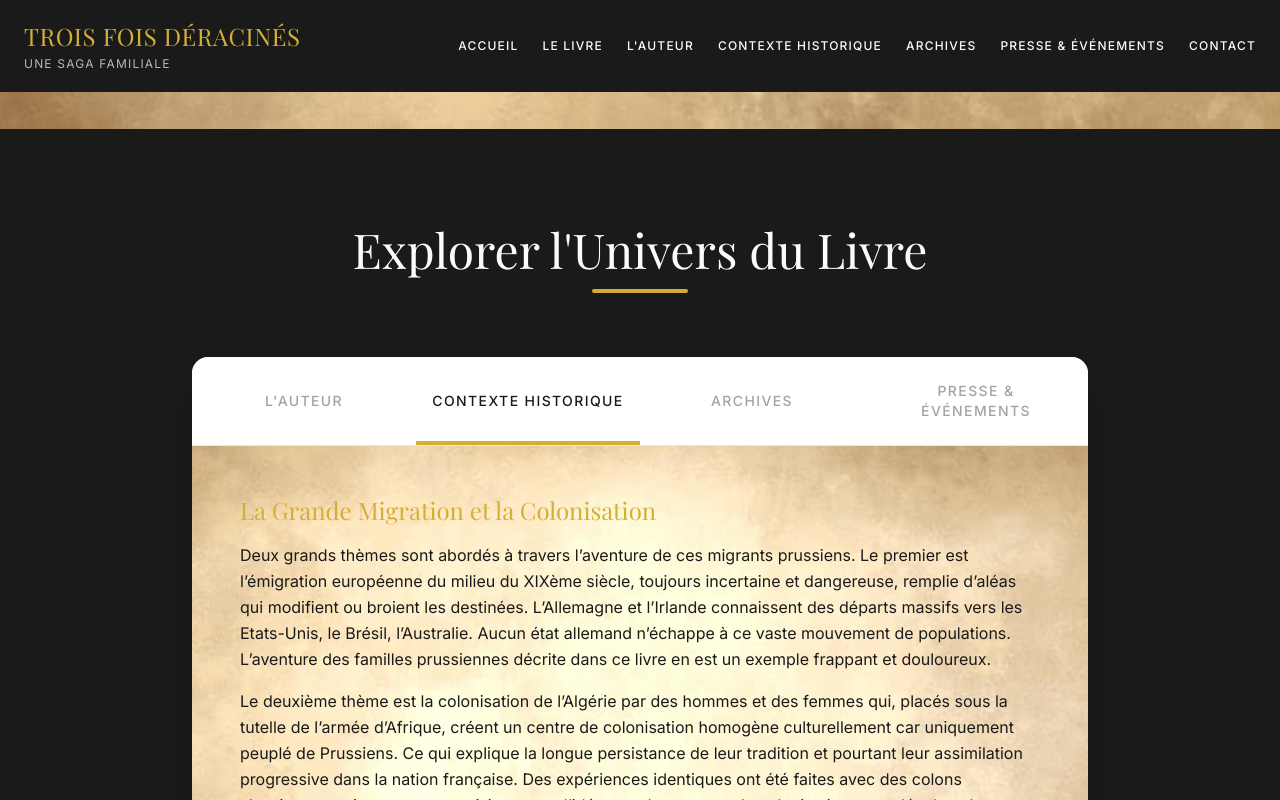
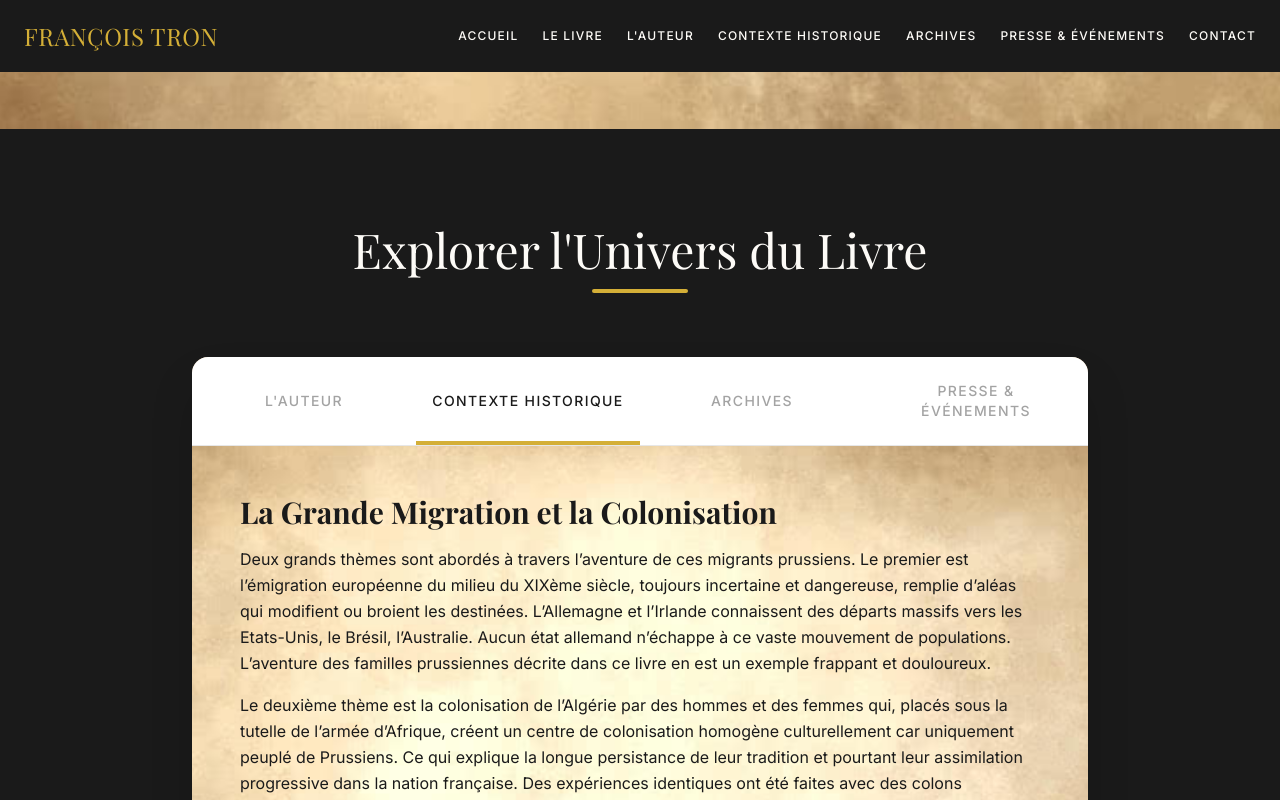
Before and after one commit to paulde-rose-cell/SITE-GRAND, a Next.js app: page / in a window 1280 px wide. Both pictures are taken after a click on the button "CONTEXTE HISTORIQUE". Shown: the part 3616-4416 px from the top of the page. Built offline with nearby package versions, Linux system fonts and the light colour scheme; a web font is replaced by a local one.

Commit message:
rectification du nom du livre et l'image d'accueil

```diff
--- a/src/app/layout.tsx
+++ b/src/app/layout.tsx
@@ -13,8 +13,8 @@ const inter = Inter({
 });
 
 export const metadata: Metadata = {
-  title: "Trois Fois Déracinés - Un roman de Jean-Paul Mauer",
-  description: "Une histoire vraie dans la tourmente de l'Histoire. Du Palatinat rhénan à la Déportation, jusqu'à l'Indépendance.",
+  title: "Des Prussiens en Algérie - Un roman de Jean-Paul Mauer",
+  description: "Découvrez la saga familiale de Jean-Paul Mauer, l'histoire vraie d'une famille prussienne à travers trois générations et trois exils, de l'Allemagne à l'Algérie, puis vers la France.",
 };
 
 export default function RootLayout({
--- a/src/components/Footer.tsx
+++ b/src/components/Footer.tsx
@@ -74,7 +74,7 @@ export function Footer() {
         <div className="pt-8 border-t border-[#FDFBF7]/10 flex flex-col md:flex-row justify-between items-center text-xs text-[#FDFBF7]/50">
           <p>© {new Date().getFullYear()} Jean-Paul Mauer. Tous droits réservés.</p>
           <p className="mt-2 md:mt-0">
-            Créé pour la publication de "Trois Fois Déracinés"
+            Créé pour la publication de "Des Prussiens en Algérie"
           </p>
         </div>
       </div>
--- a/src/components/Navbar.tsx
+++ b/src/components/Navbar.tsx
@@ -39,12 +39,9 @@ export function Navbar() {
     >
       <div className="container mx-auto px-4 md:px-6 flex items-center justify-between">
         {/* Logo / Title */}
-        <Link href="/" className="flex flex-col group">
-          <span className="font-serif text-[#D4AF37] text-xl md:text-2xl tracking-wide group-hover:text-white transition-colors">
-            TROIS FOIS DÉRACINÉS
-          </span>
-          <span className="font-sans text-[#FDFBF7]/70 text-xs tracking-widest uppercase mt-1">
-            Une saga familiale
+        <Link href="/" className="group">
+          <span className="font-serif text-[#D4AF37] text-xl md:text-2xl tracking-wide group-hover:text-white transition-colors uppercase">
+            François Tron
           </span>
         </Link>
 
--- a/src/components/sections/Explorer.tsx
+++ b/src/components/sections/Explorer.tsx
@@ -13,7 +13,7 @@ const TABS = [
 const CONTENT = {
   auteur: (
     <div className="space-y-4">
-      <h3 className="font-serif text-2xl text-[#D4AF37] mb-4">À propos de François Tron</h3>
+      <h3 className="font-serif text-3xl font-bold text-[#1A1A1A] mb-4">À propos de François Tron</h3>
       <p className="leading-relaxed">
         Tout est parti de l’histoire d’un homme qui m’est proche, mon beau-père. Homme solitaire, sobre et silencieux, il était particulièrement peu disert sur son histoire familiale et son engagement pendant la seconde guerre mondiale. Je savais qu’il était d’origine pied-noir et allemande. Je savais aussi qu’il avait été torturé et déporté pour son appartenance à un réseau de lutte contre l’occupant nazi, le réseau Kléber. Sa propre famille notamment ses enfants n’en savait pas plus ou en parlait peu.
       </p>
@@ -36,7 +36,7 @@ const CONTENT = {
   ),
   contexte: (
     <div className="space-y-4">
-      <h3 className="font-serif text-2xl text-[#D4AF37] mb-4">La Grande Migration et la Colonisation</h3>
+      <h3 className="font-serif text-3xl font-bold text-[#1A1A1A] mb-4">La Grande Migration et la Colonisation</h3>
       <p className="leading-relaxed">
         Deux grands thèmes sont abordés à travers l’aventure de ces migrants prussiens. Le premier est l’émigration européenne du milieu du XIXème siècle, toujours incertaine et dangereuse, remplie d’aléas qui modifient ou broient les destinées. L’Allemagne et l’Irlande connaissent des départs massifs vers les Etats-Unis, le Brésil, l’Australie. Aucun état allemand n’échappe à ce vaste mouvement de populations. L’aventure des familles prussiennes décrite dans ce livre en est un exemple frappant et douloureux.
       </p>
@@ -50,7 +50,7 @@ const CONTENT = {
   ),
   archives: (
     <div className="space-y-4">
-      <h3 className="font-serif text-2xl text-[#D4AF37] mb-4">Documents Historiques</h3>
+      <h3 className="font-serif text-3xl font-bold text-[#1A1A1A] mb-4">Documents Historiques</h3>
       <div className="bg-[#1A1A1A]/5 rounded-lg border border-[#1A1A1A]/10 p-4">
         {/* Placeholder for archive image */}
         <div
@@ -65,13 +65,10 @@ const CONTENT = {
   ),
   presse: (
     <div className="space-y-4">
-      <h3 className="font-serif text-2xl text-[#D4AF37] mb-4">Actualités et Parutions</h3>
-      <div className="bg-white p-6 rounded-lg border-l-4 border-[#D4AF37] shadow-sm">
-        <span className="text-xs text-[#1A1A1A]/50 uppercase tracking-wider block mb-2">À venir</span>
-        <h4 className="font-serif text-lg text-[#1A1A1A]">Lancement Officiel de "Trois Fois Déracinés"</h4>
-        <p className="text-[#1A1A1A]/70 text-sm mt-2">
-          Plus d'informations seront communiquées prochainement concernant les dates de dédicaces et la sortie en librairie.
-        </p>
+      <h3 className="font-serif text-3xl font-bold text-[#1A1A1A] mb-4">Actualités et Parutions</h3>
+      <div className="bg-[#FDFBF7] p-8 md:p-12 border-l-4 border-[#D4AF37]">
+        <h4 className="font-serif text-lg text-[#1A1A1A]">Lancement Officiel de "Des Prussiens en Algérie"</h4>
+        <p className="text-sm text-[#1A1A1A]/70 mt-2 italic">Date à venir — Plus d'informations prochainement</p>
       </div>
     </div>
   )
--- a/src/components/sections/Hero.tsx
+++ b/src/components/sections/Hero.tsx
@@ -13,18 +13,19 @@ export function Hero() {
     <section className="relative h-screen min-h-[600px] flex items-center justify-center overflow-hidden bg-[#1A1A1A]">
       {/* Background Image */}
       <div
-        className="absolute inset-0 z-0 bg-cover bg-center bg-no-repeat opacity-60"
+        className="absolute inset-0 z-0 bg-cover bg-center bg-no-repeat opacity-80"
         style={{
           backgroundImage: "url('/hero-bg.png')"
         }}
       />
 
       {/* Gradient Overlay */}
-      <div className="absolute inset-0 z-0 bg-gradient-to-t from-[#1A1A1A] via-[#1A1A1A]/50 to-transparent" />
+      <div className="absolute inset-0 z-0 bg-gradient-to-t from-[#1A1A1A]/90 via-[#1A1A1A]/40 to-transparent" />
 
       <div className="container relative z-10 mx-auto px-4 text-center mt-20">
-        <h1 className="font-serif text-4xl md:text-6xl lg:text-7xl text-[#FDFBF7] max-w-5xl mx-auto leading-tight mb-6">
-          Une famille. Trois générations. <span className="text-[#D4AF37] italic">Trois exils.</span>
+        <h1 className="font-serif text-4xl md:text-6xl lg:text-7xl text-[#FDFBF7] max-w-5xl mx-auto leading-tight mb-6 flex flex-col gap-2">
+          <span>Des Prussiens en Algérie</span>
+          <span className="text-[#D4AF37] italic mt-2 md:mt-4">Une destinée Française</span>
         </h1>
 
         <p className="font-sans text-lg md:text-xl text-[#FDFBF7]/90 max-w-3xl mx-auto leading-relaxed mb-10">
```
Also changed, not shown: 1 other file (tests, documents, lock files or other folders).
